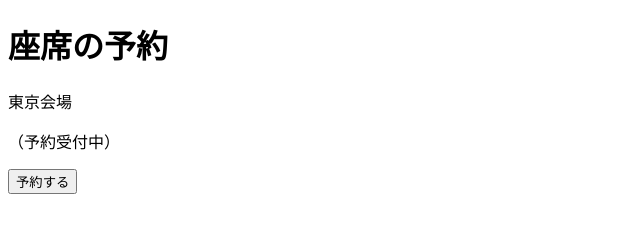
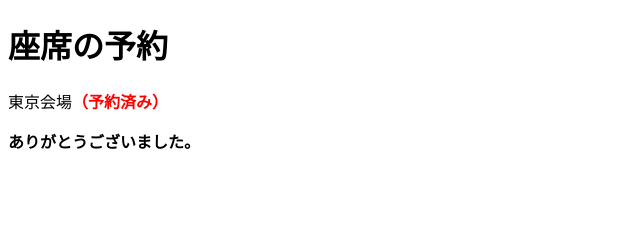
Before and after one commit to c3240316/www, a plain HTML site: page kadai6-2/index.html in a window 1280 px wide. Both pictures are taken after a click on the button "予約する". Shown: the whole page, without its empty margins (0-640 px from the left). Drawn offline with Linux system fonts and the light colour scheme.

Commit message:
20251028

```diff
--- a/kadai6-2/index.html
+++ b/kadai6-2/index.html
@@ -4,19 +4,24 @@
     <meta charset="UTF-8">
     <title>要素の取得と内容の変更</title>
 <style>
-
+    span{
+        color: red;
+        font-weight: bold;
+    }
 </style>
 </head>
 <body>
     <h1>座席の予約</h1>
-    <p>東京会場<div></div id='message'>（予約受付中）</div></p>
-    <button onclick="show()">予約する</button>
+    <p>東京会場<span id='yoyaku'>（予約受付中）</span></p>
+    <button id="button">予約する</button>
+    <p id="message" style="display:none; font-weight:bold;">ありがとうございました。</p>
 
 <script>
-    function show() {
-        let anserBox = document.getElementById('message');
-        anserBox.textContent = 'ありがとうございました。';
-    }
+    document.getElementById('button').addEventListener('click', function() {
+        document.getElementById('yoyaku').textContent = '（予約済み）';
+        document.getElementById('button').style.display = 'none';
+        document.getElementById('message').style.display = 'block';
+        });
 </script>
 </body>
 </html>
```
